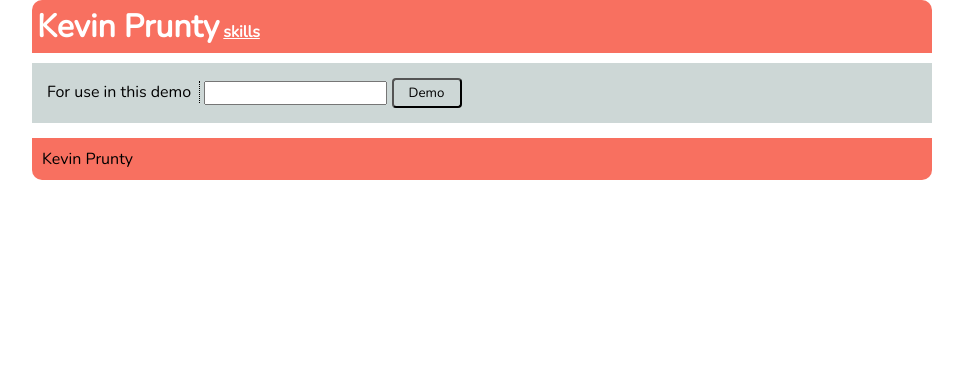
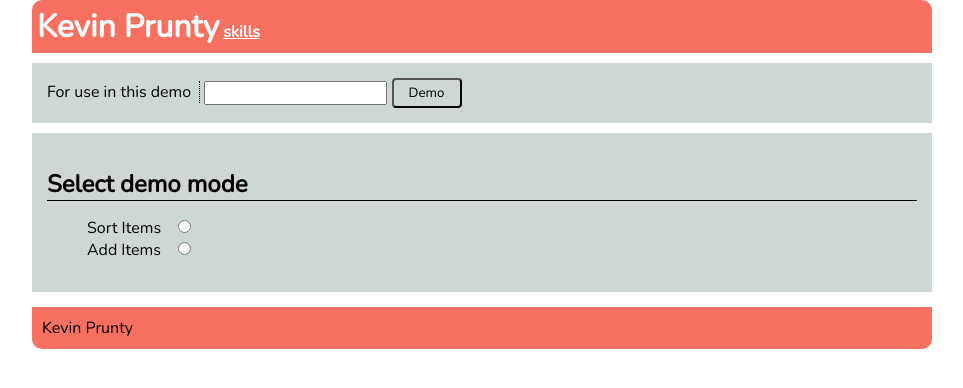
Before and after one commit to kevinprunty/kevinprunty.github.io, a website: page skills/index.html in a window 1280 px wide. Shown: the whole page, without its empty margins (158-1121 px from the left). Drawn offline with nearby package versions, Linux system fonts and the light colour scheme.

```diff
--- a/skills/index.html
+++ b/skills/index.html
@@ -26,7 +26,22 @@
             <button type="button" id="demoFormButton">Demo</button>
         </form>
 
-        <!-- Demo status -->
+        <!-- Demo selection -->
+        <form id="modeSelectionForm">
+           <h2 class="section-header">Select demo mode</h2>
+            <ul class="selectionList">
+                <!-- Mode selection 1 -->
+                <li class="selectionItem">
+                    <label for="modeSelection1" class="borderless">Sort Items</label>
+                    <input type="radio" id="modeSelection1" name="modeSelection" value="inputSort">
+                </li>
+                <!-- Mode selection 2 -->
+                <li class="selectionItem">
+                    <label for="modeSelection2" class="borderless">Add Items</label>
+                    <input type="radio" id="modeSelection2" name="modeSelection" value="inputAdd">
+                </li>
+            </ul>
+        </form>
 
         <footer>Kevin Prunty</footer>
 
--- a/style/demo.css
+++ b/style/demo.css
@@ -16,6 +16,7 @@
     padding-right: 8px;
 }
 
+
 form button{
     border-radius: 4px;
     height: 30px;
@@ -30,3 +31,11 @@
 form button:active{
     background-color: #bcc6c5;
 }
+
+.borderless{
+    border: 0;
+}
+
+.selectionList{
+    list-style: none;
+}
```
Also changed, not shown: index.html (+0 -34 lines), trueindex.html (added, +51 -0 lines).
